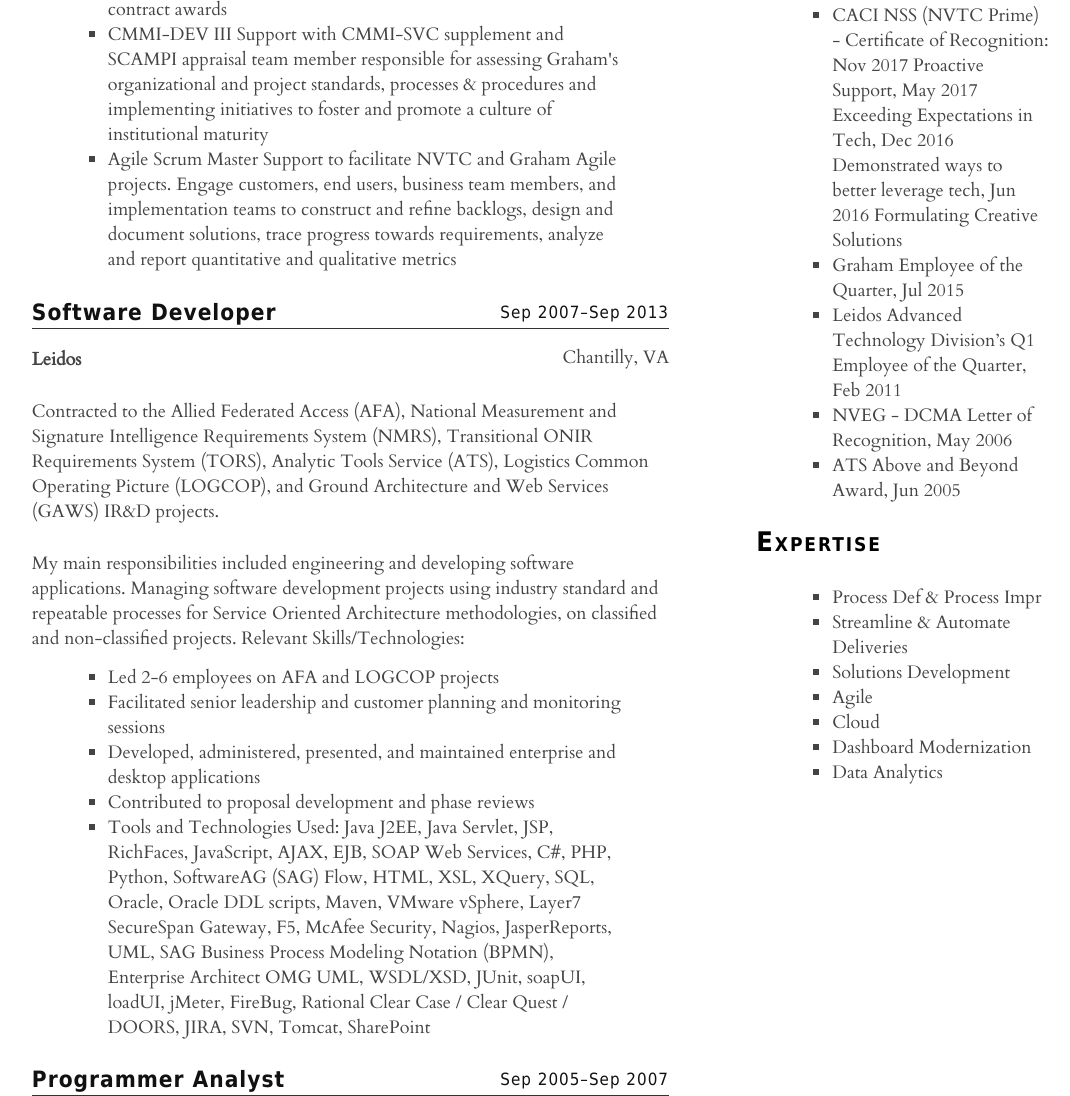
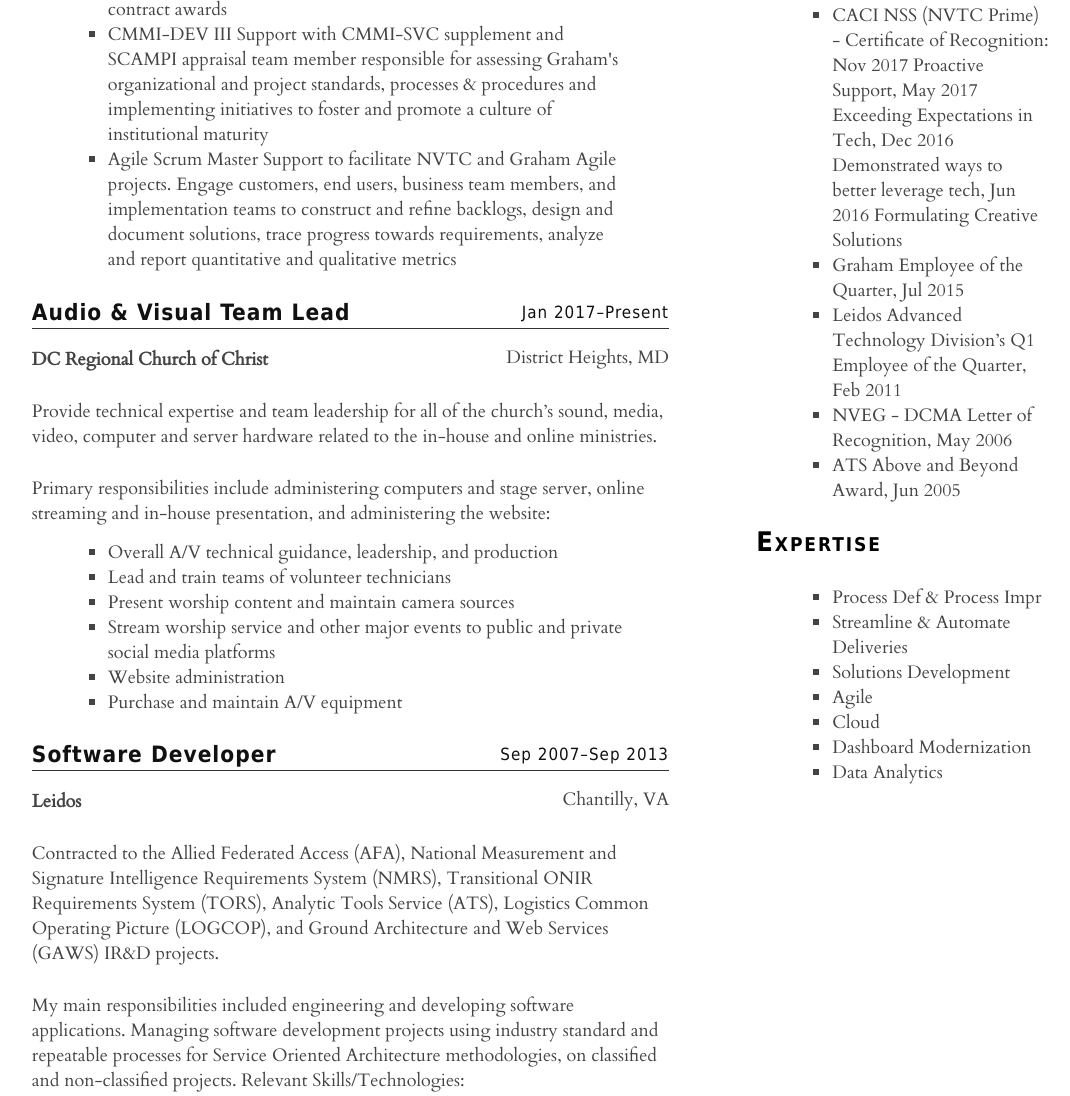
Before and after one commit to rodney4299/my-portfolio, a React app: page index.html in a window 1280 px wide. Shown: the part 2998-4094 px from the top of the page, without its empty margins (81-1151 px from the left). Built offline with nearby package versions, Linux system fonts and the light colour scheme.

Commit message:
added a/v experience

```diff
--- a/resume-portion.html
+++ b/resume-portion.html
@@ -43,6 +43,22 @@
         <li>Agile Scrum Master Support to facilitate NVTC and Graham Agile projects. Engage customers, end users, business team members, and implementation teams to construct and refine backlogs, design and document solutions, trace progress towards requirements, analyze and report quantitative and qualitative metrics</li>
       </ul>
     </section>
+    <section>
+      <h3>Audio &amp; Visual Team Lead
+        <span class="time"><time datetime="2013-09-01" class="start">Jan 2017</time>&#8211;Present</span>
+      </h3>
+    <p><strong><a href="http://dcregional.org" title="" rel="me" target="_blank">DC Regional Church of Christ</a></strong> <b><a href="https://goo.gl/maps/gudVMoVEsd9cCKhA6" title="View on Google Maps" rel="me" target="_blank">District Heights, MD</a></b></p>
+    <p>Provide technical expertise and team leadership for all of the church’s sound, media, video, computer and server hardware related to the in-house and online ministries.</p>
+    <p>Primary responsibilities include administering computers and stage server, online streaming and in-house presentation, and administering the website: </p>
+    <ul>
+      <li>Overall A/V technical guidance, leadership, and production</li>
+      <li>Lead and train teams of volunteer technicians</li>
+      <li>Present worship content and maintain camera sources</li>
+      <li>Stream worship service and other major events to public and private social media platforms</li>
+      <li>Website administration</li>
+      <li>Purchase and maintain A/V equipment</li>
+    </ul>
+  </section>
     <section>
         <h3>Software Developer
           <span class="time"><time datetime="2007-09-01" class="start">Sep 2007</time>&#8211;<time datetime="2013-09-01" class="end">Sep 2013</time></span>
```
